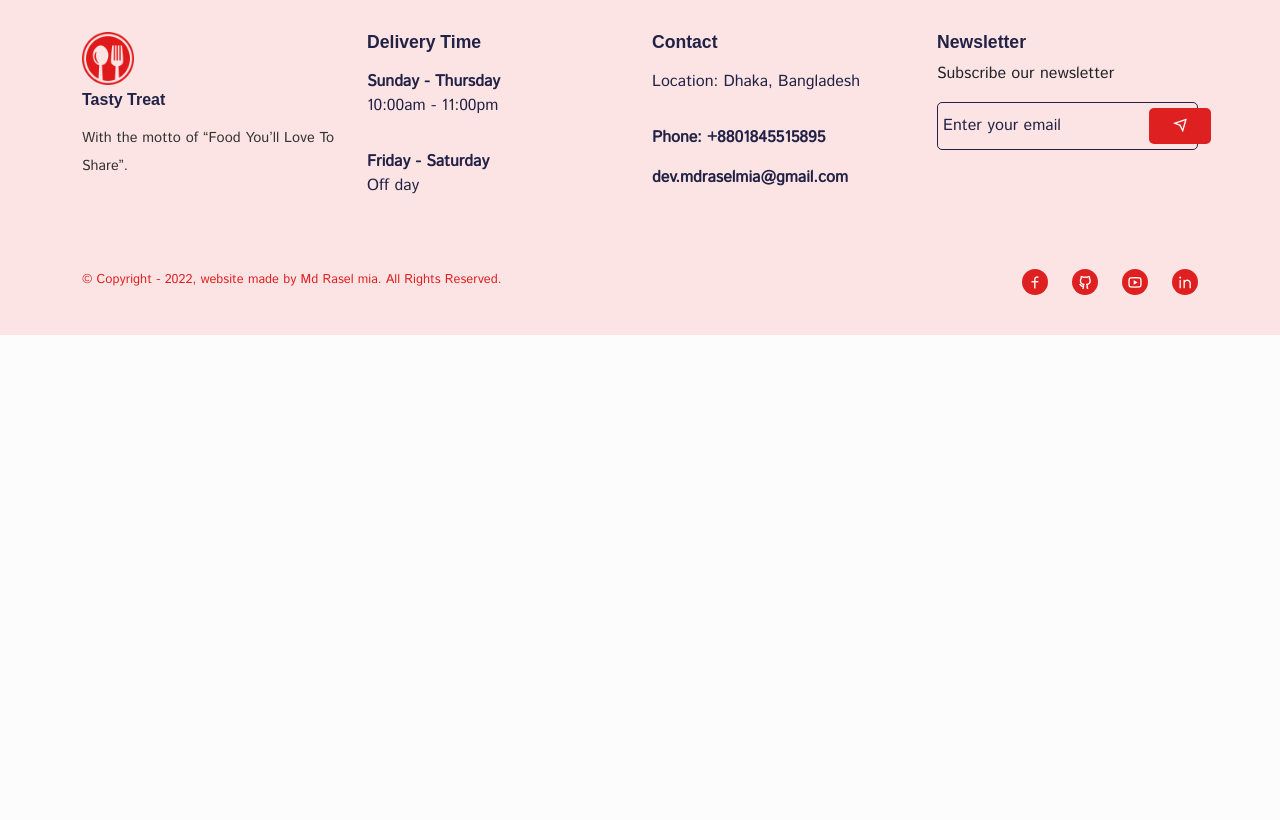
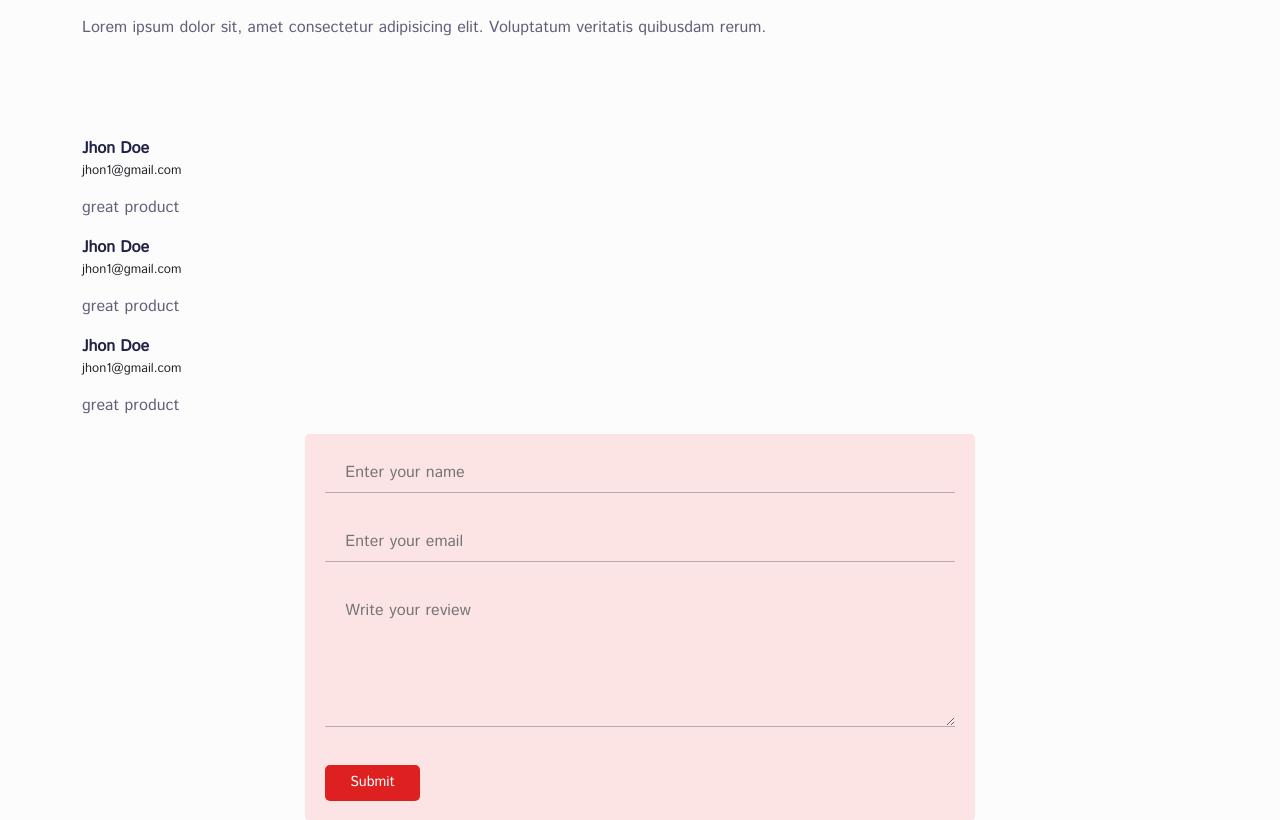
Before and after one commit to mdraselmiah95/tasty-treat-app, a React (Create React App) app: page /foods/1 in a window 1280 px wide. Shown: the part 820-1640 px from the top of the page. Before the commit the page ends 1155 px from the top, so only its background shows below. Built offline with nearby package versions, Linux system fonts and the light colour scheme; a web font is replaced by a local one.

Commit message:
WIP on Tasty Treat Product Details

```diff
--- a/src/pages/FoodDetails.jsx
+++ b/src/pages/FoodDetails.jsx
@@ -54,8 +54,74 @@ const FoodDetails = () => {
                 <p className="category mb-5">
                   Category: <span>3</span>
                 </p>
+                <button className="addTOCart__btn">Add to Cart</button>
+              </div>
+            </Col>
 
-                <button className="addTOCart__btn">Add to Cart</button>
+            <Col lg="12">
+              <div className="tabs d-flex align-items-center gap-5 py-3">
+                <h6>Description</h6>
+                <h6>Review</h6>
+              </div>
+
+              <div className="tab__content">
+                <p>
+                  Lorem ipsum dolor sit, amet consectetur adipisicing elit.
+                  Voluptatum veritatis quibusdam rerum.
+                </p>
+              </div>
+
+              <div className="tab__form mb-3">
+                <div className="review pt-5">
+                  <p className="user__name mb-0">Jhon Doe</p>
+                  <p className="user__email">jhon1@gmail.com</p>
+                  <p className="feedback__text">great product</p>
+                </div>
+
+                <div className="review">
+                  <p className="user__name mb-0">Jhon Doe</p>
+                  <p className="user__email">jhon1@gmail.com</p>
+                  <p className="feedback__text">great product</p>
+                </div>
+
+                <div className="review">
+                  <p className="user__name mb-0">Jhon Doe</p>
+                  <p className="user__email">jhon1@gmail.com</p>
+                  <p className="feedback__text">great product</p>
+                </div>
+                <form className="form">
+                  <div className="form__group">
+                    <input
+                      type="text"
+                      placeholder="Enter your name"
+                      // onChange={(e) => setEnteredName(e.target.value)}
+                      required
+                    />
+                  </div>
+
+                  <div className="form__group">
+                    <input
+                      type="text"
+                      placeholder="Enter your email"
+                      // onChange={(e) => setEnteredEmail(e.target.value)}
+                      required
+                    />
+                  </div>
+
+                  <div className="form__group">
+                    <textarea
+                      rows={5}
+                      type="text"
+                      placeholder="Write your review"
+                      // onChange={(e) => setReviewMsg(e.target.value)}
+                      required
+                    />
+                  </div>
+
+                  <button type="submit" className="addTOCart__btn">
+                    Submit
+                  </button>
+                </form>
               </div>
             </Col>
           </Row>
```
